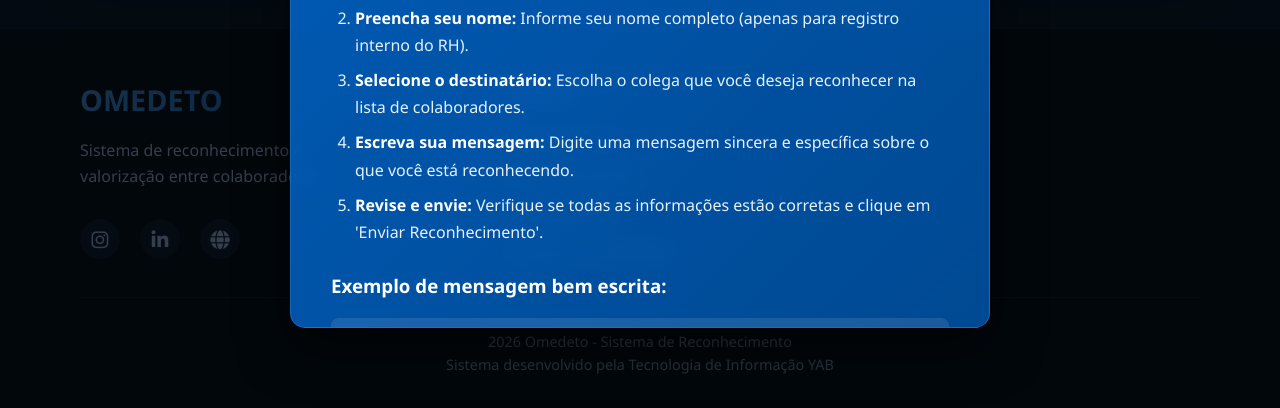
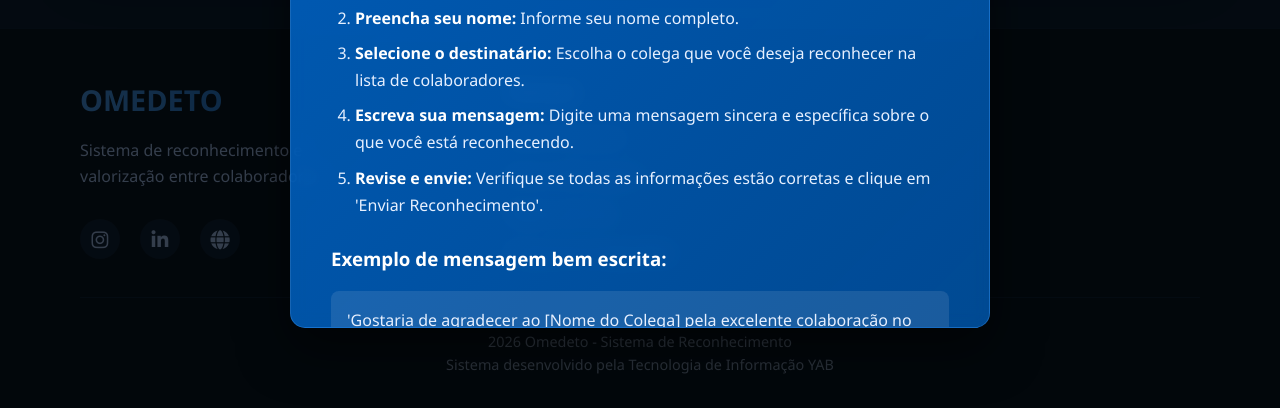
Before and after one commit to lononeiro/omedeto, a plain HTML site: page front-end/index.html in a window 1280 px wide. Both pictures are taken after a click on the link "Enviar Mensagem". Shown: the part 2040-2448 px from the top of the page. Drawn offline with Linux system fonts and the light colour scheme.

Commit message:
arrumei alguns textos na pagina index

```diff
--- a/front-end/index.html
+++ b/front-end/index.html
@@ -1179,7 +1179,7 @@
                 <ol>
                     <li data-key="modalHowItWorks2"><strong>Acesso ao sistema:</strong> Todos os colaboradores da empresa têm acesso à plataforma através da intranet corporativa.</li>
                     <li data-key="modalHowItWorks3"><strong>Envio de mensagens:</strong> Você pode enviar mensagens de agradecimento, reconhecimento ou elogios para qualquer colega de trabalho.</li>
-                    <li data-key="modalHowItWorks4"><strong>Confidencialidade:</strong> Sua identidade é mantida em sigilo. Apenas o departamento de RH terá acesso aos dados completos.</li>
+                    <!-- <li data-key="modalHowItWorks4"><strong>Confidencialidade:</strong> Sua identidade é mantida em sigilo. Apenas o departamento de RH terá acesso aos dados completos.</li> -->
                     <li data-key="modalHowItWorks5"><strong>Registro no sistema:</strong> Todas as mensagens são registradas e ficam disponíveis para consulta pelo RH.</li>
                     <li data-key="modalHowItWorks6"><strong>Feedback positivo:</strong> As mensagens contribuem para um ambiente de trabalho mais positivo e colaborativo.</li>
                 </ol>
@@ -1205,7 +1205,7 @@
 
                 <ol>
                     <li data-key="modalSendMessage3"><strong>Acesse o formulário:</strong> Clique no botão "Deixe Sua Mensagem" na página principal.</li>
-                    <li data-key="modalSendMessage4"><strong>Preencha seu nome:</strong> Informe seu nome completo (apenas para registro interno do RH).</li>
+                    <li data-key="modalSendMessage4"><strong>Preencha seu nome:</strong> Informe seu nome completo.</li>
                     <li data-key="modalSendMessage5"><strong>Selecione o destinatário:</strong> Escolha o colega que você deseja reconhecer na lista de colaboradores.</li>
                     <li data-key="modalSendMessage6"><strong>Escreva sua mensagem:</strong> Digite uma mensagem sincera e específica sobre o que você está reconhecendo.</li>
                     <li data-key="modalSendMessage7"><strong>Revise e envie:</strong> Verifique se todas as informações estão corretas e clique em "Enviar Reconhecimento".</li>
@@ -1217,7 +1217,7 @@
                     <p data-key="modalSendMessage9"><em>"Gostaria de agradecer ao [Nome do Colega] pela excelente colaboração no projeto [Nome do Projeto]. Sua atenção aos detalhes e disponibilidade para ajudar foram fundamentais para o sucesso da entrega. Obrigado por ser um colega tão dedicado!"</em></p>
                 </div>
 
-                <p data-key="modalSendMessage10"><strong>Lembre-se:</strong> Sua identidade será mantida em sigilo. Apenas o departamento de RH terá acesso aos dados completos. O destinatário receberá o reconhecimento de forma anônima, mas saberá que foi valorizado por um colega.</p>
+                <!-- <p data-key="modalSendMessage10"><strong>Lembre-se:</strong> Sua identidade será mantida em sigilo. Apenas o departamento de RH terá acesso aos dados completos. O destinatário receberá o reconhecimento de forma anônima, mas saberá que foi valorizado por um colega.</p> -->
             </div>
         </div>
     </div>
@@ -1237,7 +1237,7 @@
                 <ul>
                     <li data-key="modalRules3"><strong>Respeito acima de tudo:</strong> Todas as mensagens devem ser respeitosas e profissionais.</li>
                     <li data-key="modalRules4"><strong>Foco no positivo:</strong> O sistema é para reconhecimento e valorização, não para críticas ou feedback negativo.</li>
-                    <li data-key="modalRules5"><strong>Sigilo garantido:</strong> Sua identidade não será revelada ao destinatário da mensagem.</li>
+                    <!-- <li data-key="modalRules5"><strong>Sigilo garantido:</strong> Sua identidade não será revelada ao destinatário da mensagem.</li> -->
                     <li data-key="modalRules6"><strong>Uso apropriado:</strong> O sistema deve ser usado apenas para assuntos relacionados ao trabalho.</li>
                 </ul>
 
@@ -1247,7 +1247,7 @@
                     <li data-key="modalRules8">Enviar mensagens com conteúdo ofensivo, discriminatório ou inadequado.</li>
                     <li data-key="modalRules9">Usar o sistema para críticas negativas ou reclamações sobre colegas.</li>
                     <li data-key="modalRules10">Enviar mensagens com conteúdo pessoal não relacionado ao ambiente de trabalho.</li>
-                    <li data-key="modalRules11">Tentar identificar ou descobrir quem enviou determinada mensagem.</li>
+                    <!-- <li data-key="modalRules11">Tentar identificar ou descobrir quem enviou determinada mensagem.</li> -->
                     <li data-key="modalRules12">Usar o sistema para assuntos comerciais, políticos ou religiosos.</li>
                 </ul>
 
@@ -1269,7 +1269,7 @@
             </div>
             <div class="modal-body">
                 <h3 style="color: white; margin-top: 1rem; margin-bottom: 1rem;" data-key="modalFaq1">1. O destinatário saberá quem enviou a mensagem?</h3>
-                <p data-key="modalFaq2"><strong>Não.</strong> Sua identidade é mantida em sigilo. Apenas o departamento de RH tem acesso aos dados completos. O colega receberá uma mensagem anônima, sabendo apenas que foi enviada por um colega de trabalho.</p>
+                <p data-key="modalFaq2"><strong>Sim.</strong>Seu nome é anexado no certificado que será recebido pelo colaborador.</p>
 
                 <h3 style="color: white; margin-top: 1.5rem; margin-bottom: 1rem;" data-key="modalFaq3">2. Posso enviar mensagem para qualquer pessoa da empresa?</h3>
                 <p data-key="modalFaq4"><strong>Sim.</strong> Você pode enviar mensagens para qualquer colaborador da empresa, independente do departamento ou hierarquia.</p>
@@ -1287,7 +1287,7 @@
                 <p data-key="modalFaq12"><strong>Entre em contato com o RH imediatamente.</strong> Embora todas as mensagens sejam revisadas, se você receber algo inadequado, informe ao departamento de RH para que as medidas cabíveis sejam tomadas.</p>
 
                 <h3 style="color: white; margin-top: 1.5rem; margin-bottom: 1rem;" data-key="modalFaq13">7. Posso responder a uma mensagem que recebi?</h3>
-                <p data-key="modalFaq14"><strong>Não diretamente pelo sistema,</strong> pois ele mantém o anonimato. Mas você pode usar outros canais da empresa para agradecer pelo reconhecimento de forma geral, se desejar.</p>
+                <p data-key="modalFaq14"><strong>Não diretamente pelo sistema,</strong> mas você pode usar outros canais da empresa para agradecer pelo reconhecimento de forma geral, se desejar.</p>
 
                 <p style="margin-top: 2rem;" data-key="modalFaq15"><strong>Não encontrou sua dúvida?</strong> Entre em contato com o departamento de RH através dos canais internos da empresa.</p>
             </div>
@@ -1370,7 +1370,7 @@
                 modalHowItWorks1: "O <strong>Omedeto</strong> é um sistema simples e eficiente para reconhecimento entre colaboradores. Veja como funciona:",
                 modalHowItWorks2: "<strong>Acesso ao sistema:</strong> Todos os colaboradores da empresa têm acesso à plataforma através da intranet corporativa.",
                 modalHowItWorks3: "<strong>Envio de mensagens:</strong> Você pode enviar mensagens de agradecimento, reconhecimento ou elogios para qualquer colega de trabalho.",
-                modalHowItWorks4: "<strong>Confidencialidade:</strong> Sua identidade é mantida em sigilo. Apenas o departamento de RH terá acesso aos dados completos.",
+                // modalHowItWorks4: "<strong>Confidencialidade:</strong> Sua identidade é mantida em sigilo. Apenas o departamento de RH terá acesso aos dados completos.",
                 modalHowItWorks5: "<strong>Registro no sistema:</strong> Todas as mensagens são registradas e ficam disponíveis para consulta pelo RH.",
                 modalHowItWorks6: "<strong>Feedback positivo:</strong> As mensagens contribuem para um ambiente de trabalho mais positivo e colaborativo.",
                 modalHowItWorks7: "O sistema foi desenvolvido para fortalecer a cultura de valorização dentro da empresa, reconhecendo o trabalho bem feito e promovendo um ambiente de trabalho mais harmonioso.",
@@ -1381,13 +1381,13 @@
                 modalSendMessage1: "Enviar uma mensagem de reconhecimento no Omedeto é simples e rápido. Siga os passos abaixo:",
                 modalSendMessage2: "Passo a passo:",
                 modalSendMessage3: "<strong>Acesse o formulário:</strong> Clique no botão 'Deixe Sua Mensagem' na página principal.",
-                modalSendMessage4: "<strong>Preencha seu nome:</strong> Informe seu nome completo (apenas para registro interno do RH).",
+                modalSendMessage4: "<strong>Preencha seu nome:</strong> Informe seu nome completo.",
                 modalSendMessage5: "<strong>Selecione o destinatário:</strong> Escolha o colega que você deseja reconhecer na lista de colaboradores.",
                 modalSendMessage6: "<strong>Escreva sua mensagem:</strong> Digite uma mensagem sincera e específica sobre o que você está reconhecendo.",
                 modalSendMessage7: "<strong>Revise e envie:</strong> Verifique se todas as informações estão corretas e clique em 'Enviar Reconhecimento'.",
                 modalSendMessage8: "Exemplo de mensagem bem escrita:",
                 modalSendMessage9: "'Gostaria de agradecer ao [Nome do Colega] pela excelente colaboração no projeto [Nome do Projeto]. Sua atenção aos detalhes e disponibilidade para ajudar foram fundamentais para o sucesso da entrega. Obrigado por ser um colega tão dedicado!'",
-                modalSendMessage10: "<strong>Lembre-se:</strong> Sua identidade será mantida em sigilo. Apenas o departamento de RH terá acesso aos dados completos. O destinatário receberá o reconhecimento de forma anônima, mas saberá que foi valorizado por um colega.",
+                // modalSendMessage10: "<strong>Lembre-se:</strong> Sua identidade será mantida em sigilo. Apenas o departamento de RH terá acesso aos dados completos. O destinatário receberá o reconhecimento de forma anônima, mas saberá que foi valorizado por um colega.",
 
                 // Modal: Regras de Uso
                 modalRulesTitle: "Regras de Uso do Sistema",
@@ -1395,7 +1395,7 @@
                 modalRules2: "Princípios do Sistema:",
                 modalRules3: "<strong>Respeito acima de tudo:</strong> Todas as mensagens devem ser respeitosas e profissionais.",
                 modalRules4: "<strong>Foco no positivo:</strong> O sistema é para reconhecimento e valorização, não para críticas ou feedback negativo.",
-                modalRules5: "<strong>Sigilo garantido:</strong> Sua identidade não será revelada ao destinatário da mensagem.",
+                // modalRules5: "<strong>Sigilo garantido:</strong> Sua identidade não será revelada ao destinatário da mensagem.",
                 modalRules6: "<strong>Uso apropriado:</strong> O sistema deve ser usado apenas para assuntos relacionados ao trabalho.",
                 modalRules7: "O que NÃO é permitido:",
                 modalRules8: "Enviar mensagens com conteúdo ofensivo, discriminatório ou inadequado.",
@@ -1410,7 +1410,7 @@
                 // Modal: Perguntas Frequentes
                 modalFaqTitle: "Perguntas Frequentes",
                 modalFaq1: "1. O destinatário saberá quem enviou a mensagem?",
-                modalFaq2: "<strong>Não.</strong> Sua identidade é mantida em sigilo. Apenas o departamento de RH tem acesso aos dados completos. O colega receberá uma mensagem anônima, sabendo apenas que foi enviada por um colega de trabalho.",
+                modalFaq2: "<strong>Sim.</strong> Seu nome é anexado no certificado que será recebido pelo colaborador.",
                 modalFaq3: "2. Posso enviar mensagem para qualquer pessoa da empresa?",
                 modalFaq4: "<strong>Sim.</strong> Você pode enviar mensagens para qualquer colaborador da empresa, independente do departamento ou hierarquia.",
                 modalFaq5: "3. Existe limite de mensagens que posso enviar?",
@@ -1422,7 +1422,7 @@
                 modalFaq11: "6. E se eu receber uma mensagem inadequada?",
                 modalFaq12: "<strong>Entre em contato com o RH imediatamente.</strong> Embora todas as mensagens sejam revisadas, se você receber algo inadequado, informe ao departamento de RH para que as medidas cabíveis sejam tomadas.",
                 modalFaq13: "7. Posso responder a uma mensagem que recebi?",
-                modalFaq14: "<strong>Não diretamente pelo sistema,</strong> pois ele mantém o anonimato. Mas você pode usar outros canais da empresa para agradecer pelo reconhecimento de forma geral, se desejar.",
+                modalFaq14: "<strong>Não diretamente pelo sistema,</strong> mas você pode usar outros canais da empresa para agradecer pelo reconhecimento de forma geral, se desejar.",
                 modalFaq15: "<strong>Não encontrou sua dúvida?</strong> Entre em contato com o departamento de RH através dos canais internos da empresa.",
 
                 // Rodapé
@@ -1503,7 +1503,7 @@
                 // Modal: FAQ
                 modalFaqTitle: "Frequently Asked Questions",
                 modalFaq1: "1. Will the recipient know who sent the message?",
-                modalFaq2: "<strong>No.</strong> Your identity is kept confidential. Only the HR department has access to complete data. The colleague will receive an anonymous message, knowing only that it was sent by a coworker.",
+                modalFaq2: "<strong>Yes.</strong> Your name is attached to the certificate that will be received by the employee.",
                 modalFaq3: "2. Can I send a message to anyone in the company?",
                 modalFaq4: "<strong>Yes.</strong> You can send messages to any company employee, regardless of department or hierarchy.",
                 modalFaq5: "3. Is there a limit to how many messages I can send?",
@@ -1515,7 +1515,7 @@
                 modalFaq11: "6. What if I receive an inappropriate message?",
                 modalFaq12: "<strong>Contact HR immediately.</strong> Although all messages are reviewed, if you receive something inappropriate, inform the HR department so appropriate measures can be taken.",
                 modalFaq13: "7. Can I reply to a message I received?",
-                modalFaq14: "<strong>Not directly through the system,</strong> as it maintains anonymity. But you can use other company channels to thank for the recognition in general, if you wish.",
+                modalFaq14: "<strong>Not directly through the system,</strong> but you can use other company channels to thank for the recognition in general, if you wish.",
                 modalFaq15: "<strong>Didn't find your question?</strong> Contact the HR department through the company's internal channels.",
 
                 // Footer
@@ -1596,7 +1596,7 @@
                 // モーダル: FAQ
                 modalFaqTitle: "よくある質問",
                 modalFaq1: "1. 受信者は誰がメッセージを送信したかを知りますか？",
-                modalFaq2: "<strong>いいえ。</strong> あなたの身元は機密として保持されます。人事部門のみが完全なデータにアクセスできます。同僚は匿名のメッセージを受け取り、同僚から送信されたことだけを知ります。",
+                modalFaq2: "<strong>はい。 </strong> 証明書にはあなたのお名前が記載されており、担当者宛てに送付されます。",
                 modalFaq3: "2. 会社の誰にでもメッセージを送信できますか？",
                 modalFaq4: "<strong>はい。</strong> 部門や階層に関係なく、会社のどの従業員にもメッセージを送信できます。",
                 modalFaq5: "3. 送信できるメッセージの数に制限はありますか？",
@@ -1608,7 +1608,7 @@
                 modalFaq11: "6. 不適切なメッセージを受け取った場合はどうなりますか？",
                 modalFaq12: "<strong>直ちに人事に連絡してください。</strong> すべてのメッセージはレビューされていますが、不適切なものを受け取った場合は、適切な措置が取られるように人事部門に通知してください。",
                 modalFaq13: "7. 受け取ったメッセージに返信できますか？",
-                modalFaq14: "<strong>システムを通じて直接返信することはできません。</strong>匿名性を維持しているためです。ただし、必要に応じて、一般的な認識に対して感謝するために他の会社のチャネルを使用できます。",
+                modalFaq14: "<strong>直接このシステムを通じてはできませんが、</strong>希望される場合は、一般的な表彰への感謝を他の会社のチャネルを通じて伝えることができます。",
                 modalFaq15: "<strong>質問が見つかりませんでしたか？</strong> 会社の内部チャネルを通じて人事部門に連絡してください。",
 
                 // フッター
```
